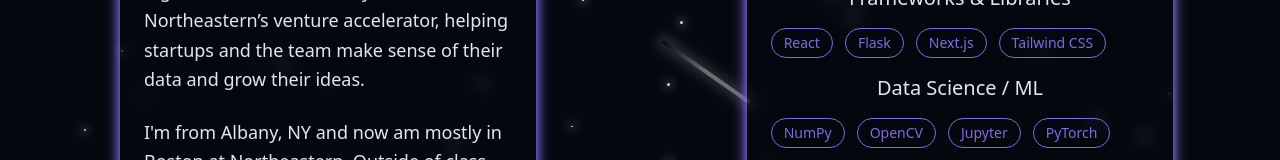
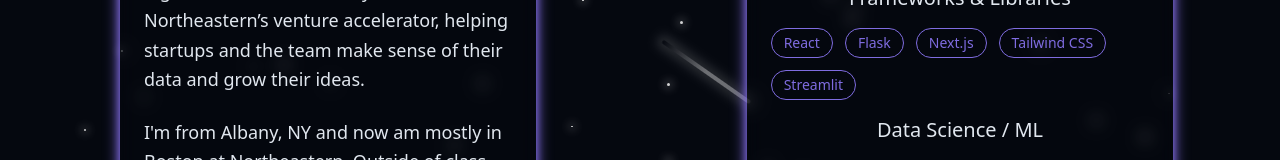
Before and after one commit to Jrodrigo06/personal-website, a React (Vite) app in the folder personal-website/: page /about in a window 1280 px wide. Shown: the part 336-496 px from the top of the page. Built offline with nearby package versions, Linux system fonts and the light colour scheme; no server answers.

Commit message:
Serverless function didn't work so went back

```diff
--- a/personal-website/src/pages/About.tsx
+++ b/personal-website/src/pages/About.tsx
@@ -16,13 +16,13 @@ export const About = () => {
 
         const techStack = {
           Languages : ["Java", "Python", "SQL", "TypeScript", "JavaScript", "C#"],
-        "Frameworks & Libraries": ["React", "Flask","Next.js", "Tailwind CSS"],
+          "Frameworks & Libraries": ["React", "Flask","Next.js", "Tailwind CSS", "Streamlit"],
           "Data Science / ML": ["NumPy", "OpenCV",  "Jupyter", "PyTorch", "Scikit-Learn",
               "Gymnasium", "Anaconda", "Hugging Face"],
           "Data Visualization" : ["Matplotlib","Power BI", "Tableu", "Excel"],
           Databases:      ["PostgreSQL","MySQL","MongoDB", "FAISS"],
           Tools:          ["Git", "Docker","VS Code", "Figma"],
-        Cloud: ["AWS", "Azure"]
+          Cloud: ["AWS", "Azure", "Databricks"]
       }
 
     const WhatIveUsed = () => (
```
Lines whose indentation alone changed are shown as unchanged.
